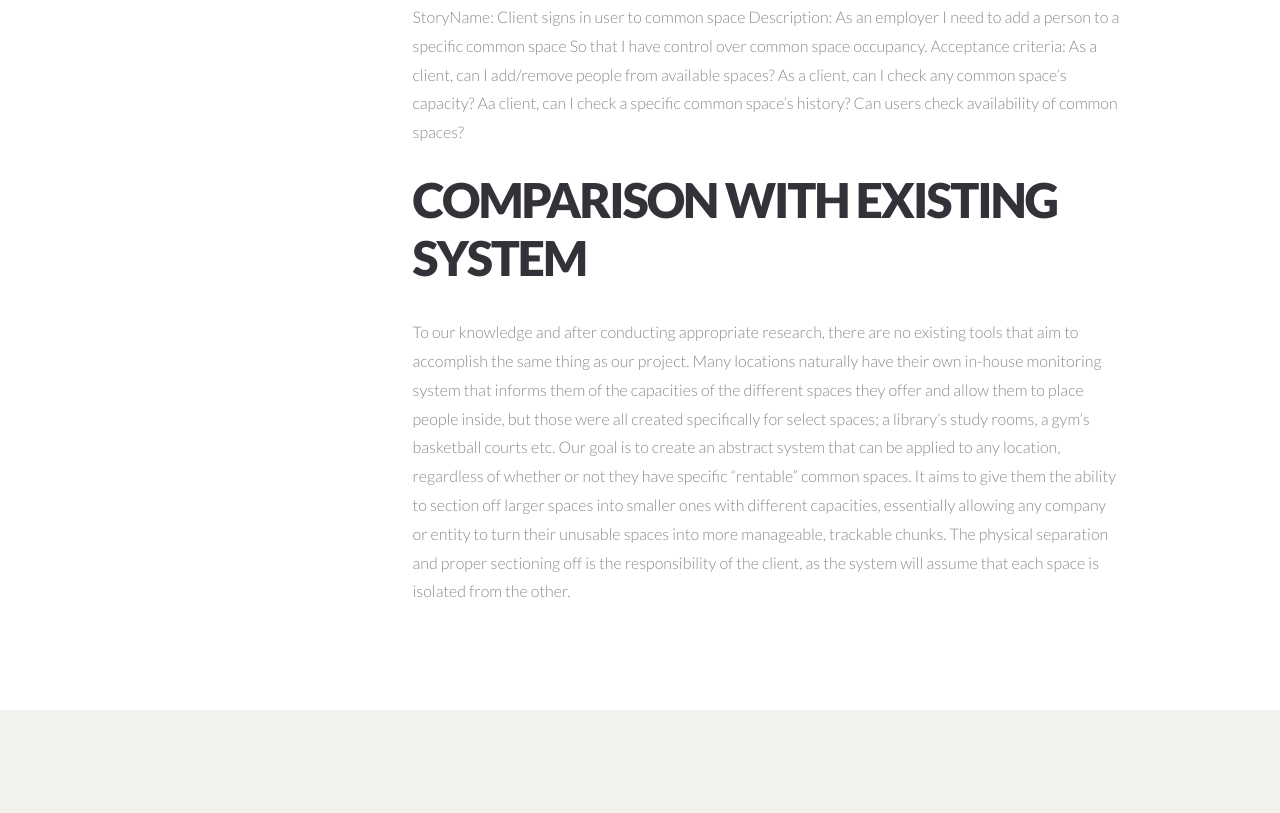
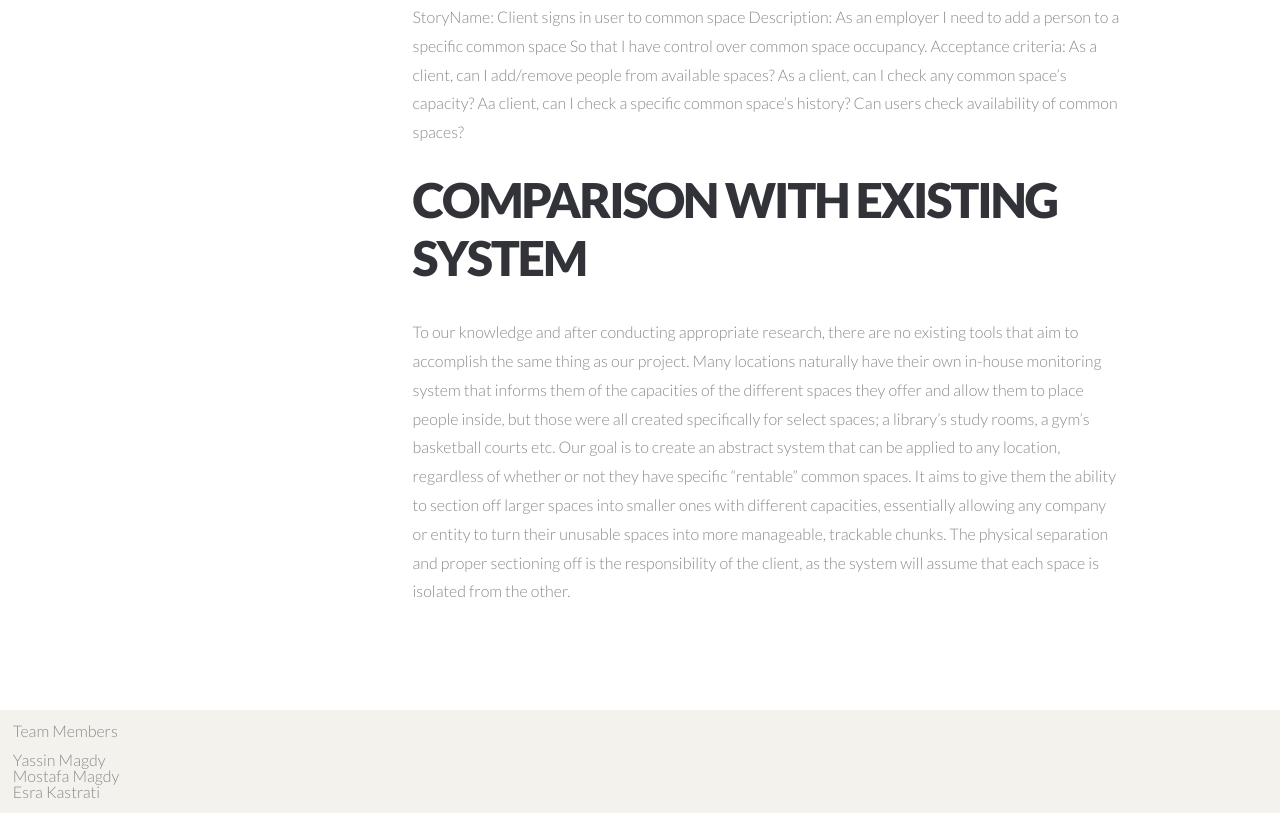
Before and after one commit to esrakastrati/eecs4314, a plain HTML site: page index.html in a window 1280 px wide. Shown: the part 1896-2709 px from the top of the page. Before the commit the page ends 2606 px from the top, so only its background shows below. Drawn offline with Linux system fonts and the light colour scheme.

Commit message:
Update index.html

```diff
--- a/index.html
+++ b/index.html
@@ -124,5 +124,13 @@
 
 
 		</div>
+<footer>
+			<h3 style="margin: 1%"> Team Members</h3>
+			<ul style="margin: 1%">
+			<li>Yassin Magdy</li>
+			<li>Mostafa Magdy</li>
+			<li>Esra Kastrati</li>
+		</ul>
+			</footer>
 	</body>
 </html>
```
